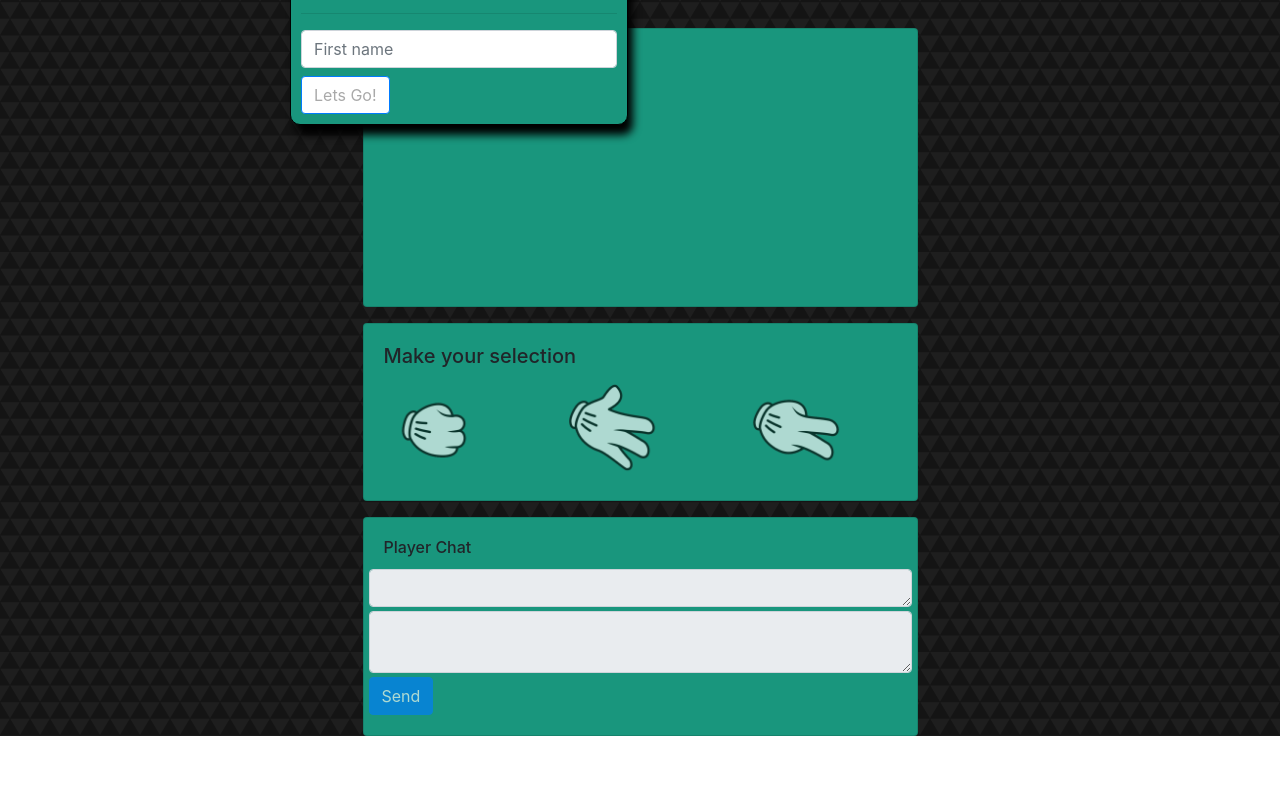
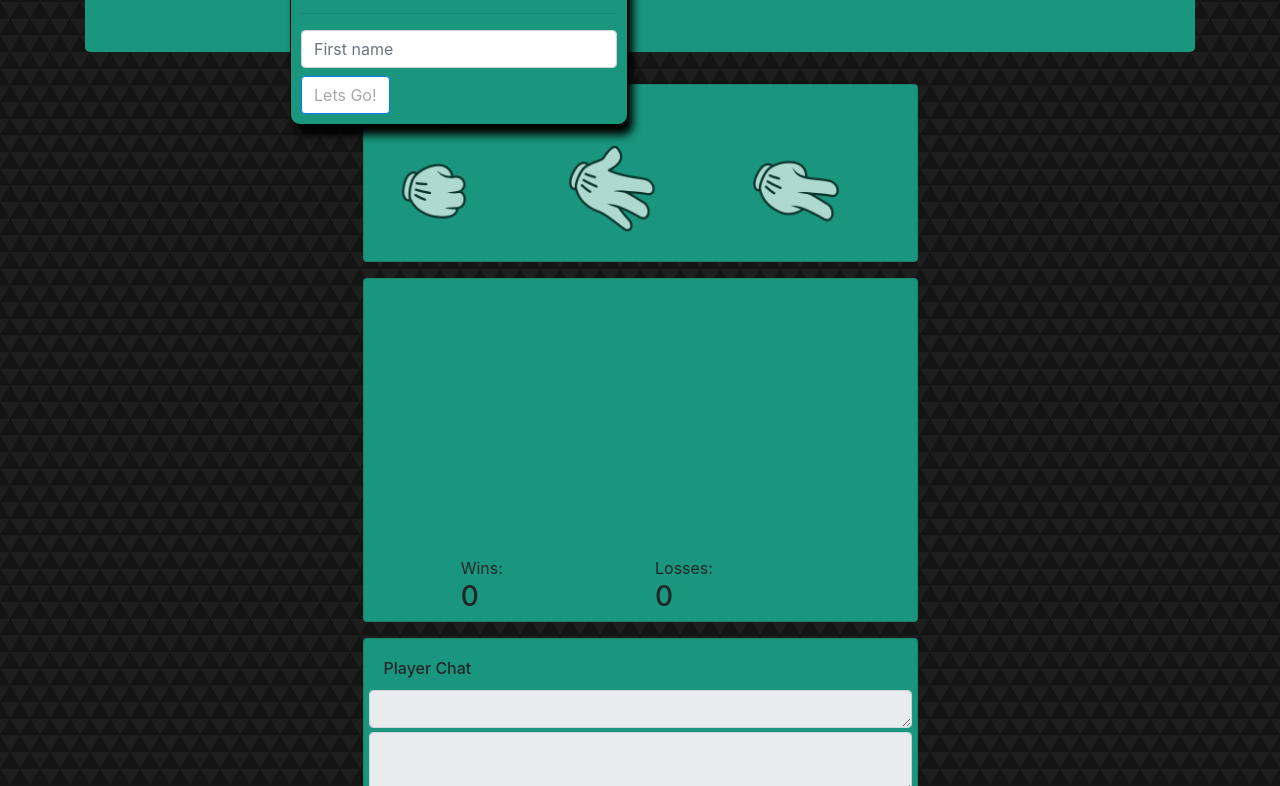
Before and after one commit to bcandyman/RPS-online, a plain HTML site: page index.html in a window 1280 px wide. Shown: the part 148-934 px from the top of the page. Before the commit the page ends 884 px from the top, so only its background shows below. Drawn offline with nearby package versions, Linux system fonts and the light colour scheme; no server answers.

Commit message:
reordered divs. Added win/loss divs.

```diff
--- a/index.html
+++ b/index.html
@@ -16,17 +16,7 @@
 
 <body>
     <div class="container">
-
-        <div class="jumbotron mt-3 themeColor1"></div>
-        <div class="card mb-3 w-50 themeColor1">
-            <d6iv class="row no-gutters">
-            <div class="col-md-6">
-                <img id="playerImg" src="assets/images/blank.png" class="card-img" alt="...">
-            </div>
-            <div class="col-md-6">
-                <img id="opponentImg" src="assets/images/blank.png" class="card-img" alt="...">
-            </div>
-        </div>
+        <div class="jumbotron mt-3 themeColor1 text-center"> <H1>Rock Paper Scissors</H1> </div>
 
         <div class="card mb-3 w-50 themeColor1">
             <div class="card-body">
@@ -47,7 +37,26 @@
             </div>
         </div>
 
-        <div class="card w-50 themeColor1">
+        <div class="card mb-3 w-50 themeColor1">
+            <div class="row no-gutters">
+                <div class="col-md-6">
+                    <img id="playerImg" src="assets/images/blank.png" class="card-img" alt="...">
+                </div>
+                <div class="col-md-6">
+                    <img id="opponentImg" src="assets/images/blank.png" class="card-img" alt="...">
+                </div>
+            </div>
+            <div class="row justify-content-center">
+                <div class="col-md-4">
+                    Wins: <h3 class = "winslosses" id = "wins">0</h3>
+                </div>
+                <div class="col-md-4">
+                    Losses: <h3 class = "winslosses" id = "losses">0</h3>
+                </div>
+            </div>
+        </div>
+
+        <div class="card w-50 mb-3 themeColor1">
             <div class="card-body">
                 <h6 class="card-title">Player Chat</h6>
                 <div class="btn-group d-inline" role="group" aria-label="Basic example">
@@ -60,8 +69,6 @@
             </div>
         </div>
 
-    </div>
-
 <script
   src="https://code.jquery.com/jquery-3.4.1.js"
   integrity="sha256-WpOohJOqMqqyKL9FccASB9O0KwACQJpFTUBLTYOVvVU="
```
